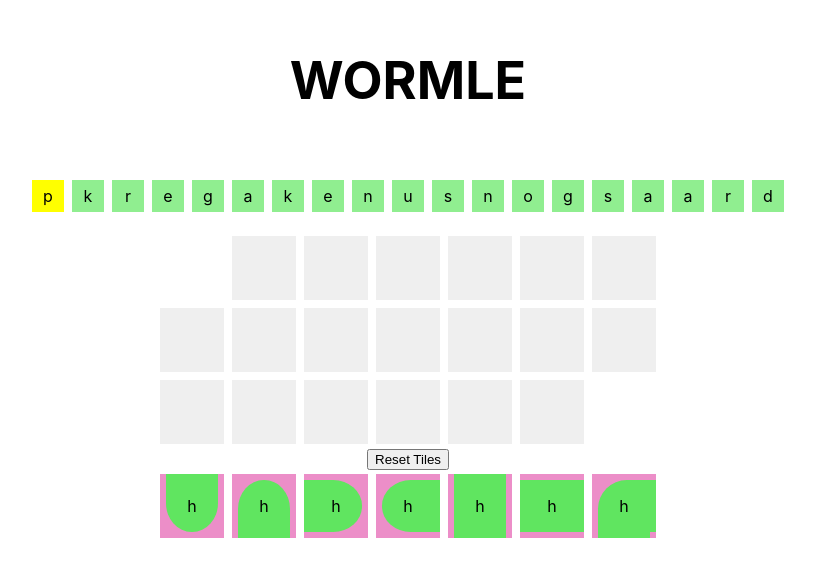
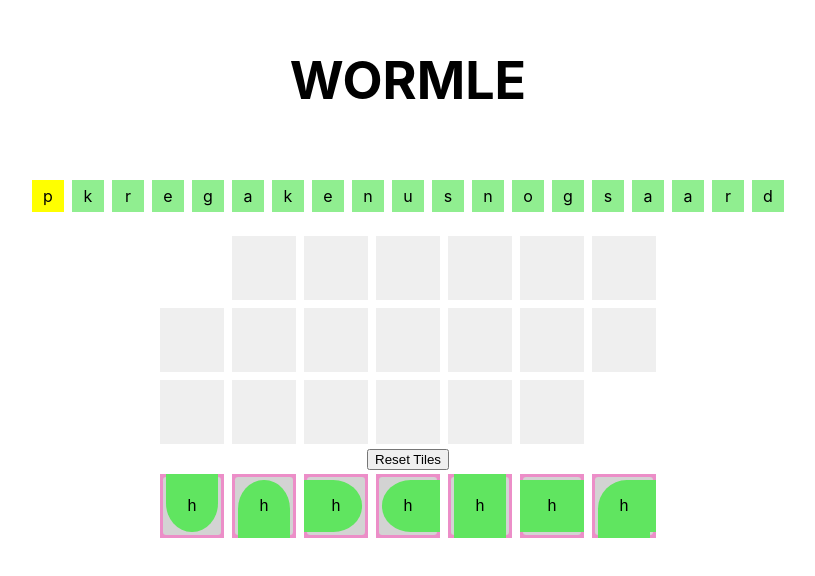
Before and after one commit to evarae/wormle, a React (Create React App) app: page / in a window 1280 px wide. Shown: the top 576 px of the page, without its empty margins (232-1047 px from the left). Built offline with nearby package versions, Linux system fonts and the light colour scheme.

Commit message:
Added clickable background squares

```diff
--- a/src/App.css
+++ b/src/App.css
@@ -100,6 +100,8 @@
 }
 
 .snake-head{
+  pointer-events: none;
+  z-index: 1;
   display: flex;
   justify-content: center;
   align-items: center;
@@ -160,8 +162,29 @@
   left: 1.6em;
   position: relative;
   background-color: rgb(236, 142, 200);
+  .inner{
+    height: 0.2em;
+    width:0.2em;
+    border-radius: 0 0 0.2em 0;
+    background-color: lightgrey;
+  }
 }
 
 .tile-letter{
+  z-index: 2;
   position: absolute;
 }
+
+.inner-square{
+  height: 3.6em;
+  width: 3.6em;
+  border-radius: 0.2em;
+  display: flex;
+  position: absolute;
+  justify-content: center;
+  align-items: center;
+  background-color: lightgrey;
+  border: none;
+  font-size: inherit;
+  box-sizing: border-box;
+}
--- a/src/game/TestGrid.tsx
+++ b/src/game/TestGrid.tsx
@@ -14,32 +14,50 @@ function TestGrid() {
   return (
     <div className='word-container'>
       <div className='tile snake-container'>
+        <button className='inner-square' onClick={()=> {console.log('clicked');}}>
           <span className='tile-letter' >h</span>
+        </button>
         <div className='snake-head south-end'></div>
       </div>
       <div className='tile snake-container'>
+        <button className='inner-square' onClick={()=> {console.log('clicked');}}>
           <span className='tile-letter' >h</span>
+        </button>
         <div className='snake-head north-end'></div>
       </div>
       <div className='tile snake-container'>
+        <button className='inner-square' onClick={()=> {console.log('clicked');}}>
           <span className='tile-letter' >h</span>
+        </button>
         <div className='snake-head east-end'></div>
       </div>
       <div className='tile snake-container'>
+        <button className='inner-square' onClick={()=> {console.log('clicked');}}>
           <span className='tile-letter' >h</span>
+        </button>
         <div className='snake-head west-end'></div>
       </div>
       <div className='tile snake-container'>
+        <button className='inner-square' onClick={()=> {console.log('clicked');}}>
           <span className='tile-letter' >h</span>
+        </button>
         <div className='snake-head vertical-through'></div>
       </div>
       <div className='tile snake-container'>
+        <button className='inner-square' onClick={()=> {console.log('clicked');}}>
           <span className='tile-letter' >h</span>
+        </button>
         <div className='snake-head horizontal-through'></div>
       </div>
       <div className='tile snake-container'>
+        <button className='inner-square' onClick={()=> {console.log('clicked');}}>
           <span className='tile-letter' >h</span>
-        <div className='snake-head corner-through'><div className='corner'></div></div>
+        </button>
+        <div className='snake-head corner-through'>
+          <div className='corner'>
+            <div className='inner'></div>
+          </div>
+        </div>
       </div>
     </div>
   );
```
Lines whose indentation alone changed are shown as unchanged.
